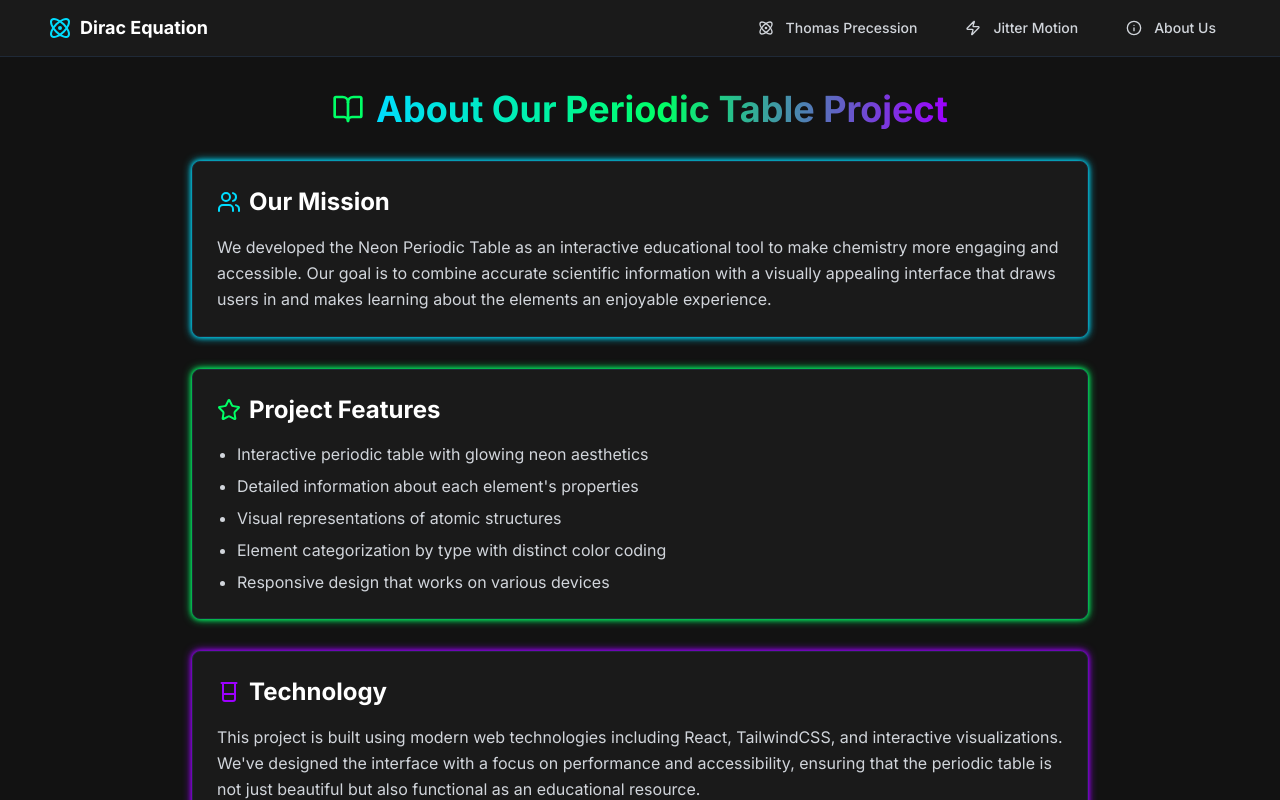
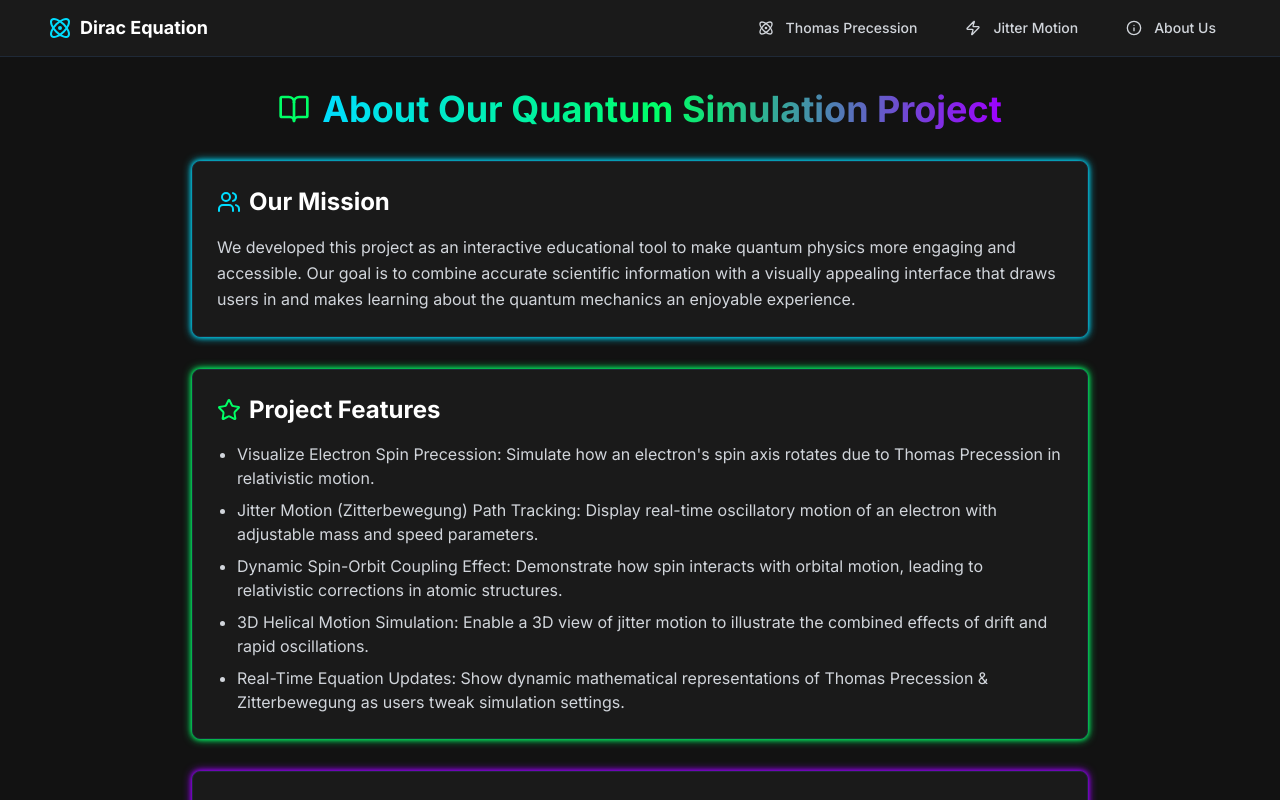
Before and after one commit to charitra13/dirac-equation-spin-calculator, a React (Vite) app: page /about in a window 1280 px wide. Shown: the top 800 px of the page. Built offline with nearby package versions, Linux system fonts and the light colour scheme.

Commit message:
Visual edit in Lovable
Edited UI in Lovable

```diff
--- a/src/pages/About.tsx
+++ b/src/pages/About.tsx
@@ -1,17 +1,12 @@
-
 import React from 'react';
 import { Beaker, Atom, BookOpen, Users, Star } from 'lucide-react';
-
 const About = () => {
-  return (
-    <div className="min-h-screen bg-[#121212] text-white flex flex-col">
+  return <div className="min-h-screen bg-[#121212] text-white flex flex-col">
       <main className="flex-1 flex flex-col container mx-auto px-4 py-8">
         <div className="max-w-4xl mx-auto w-full">
           <h1 className="text-3xl md:text-4xl font-bold mb-8 flex items-center justify-center gap-3 text-center">
             <BookOpen className="w-8 h-8 text-neon-green" />
-            <span className="bg-gradient-to-r from-neon-blue via-neon-green to-neon-purple bg-clip-text text-transparent">
-              About Our Periodic Table Project
-            </span>
+            <span className="bg-gradient-to-r from-neon-blue via-neon-green to-neon-purple bg-clip-text text-transparent font-semibold">About Our Quantum Simulation Project</span>
           </h1>
 
           <div className="space-y-8 mb-8">
@@ -20,11 +15,7 @@ const About = () => {
                 <Users className="text-neon-blue" />
                 Our Mission
               </h2>
-              <p className="text-gray-300 leading-relaxed">
-                We developed the Neon Periodic Table as an interactive educational tool to make chemistry more
-                engaging and accessible. Our goal is to combine accurate scientific information with a visually
-                appealing interface that draws users in and makes learning about the elements an enjoyable experience.
-              </p>
+              <p className="text-gray-300 leading-relaxed">We developed this project as an interactive educational tool to make quantum physics more engaging and accessible. Our goal is to combine accurate scientific information with a visually appealing interface that draws users in and makes learning about the quantum mechanics an enjoyable experience.</p>
             </section>
 
             <section className="bg-[#1a1a1a] rounded-lg p-6 border border-gray-800 shadow-neon-green">
@@ -33,11 +24,11 @@ const About = () => {
                 Project Features
               </h2>
               <ul className="text-gray-300 space-y-2 list-disc pl-5">
-                <li>Interactive periodic table with glowing neon aesthetics</li>
-                <li>Detailed information about each element's properties</li>
-                <li>Visual representations of atomic structures</li>
-                <li>Element categorization by type with distinct color coding</li>
-                <li>Responsive design that works on various devices</li>
+                <li>Visualize Electron Spin Precession: Simulate how an electron's spin axis rotates due to Thomas Precession in relativistic motion.</li>
+                <li>Jitter Motion (Zitterbewegung) Path Tracking: Display real-time oscillatory motion of an electron with adjustable mass and speed parameters.</li>
+                <li>Dynamic Spin-Orbit Coupling Effect: Demonstrate how spin interacts with orbital motion, leading to relativistic corrections in atomic structures.</li>
+                <li>3D Helical Motion Simulation: Enable a 3D view of jitter motion to illustrate the combined effects of drift and rapid oscillations.</li>
+                <li>Real-Time Equation Updates: Show dynamic mathematical representations of Thomas Precession & Zitterbewegung as users tweak simulation settings.</li>
               </ul>
             </section>
 
@@ -65,8 +56,6 @@ const About = () => {
       <footer className="py-3 text-center text-gray-500 text-xs">
         <p>© {new Date().getFullYear()} Neon Periodic Table | Interactive Chemistry Reference</p>
       </footer>
-    </div>
-  );
+    </div>;
 };
-
 export default About;
```
